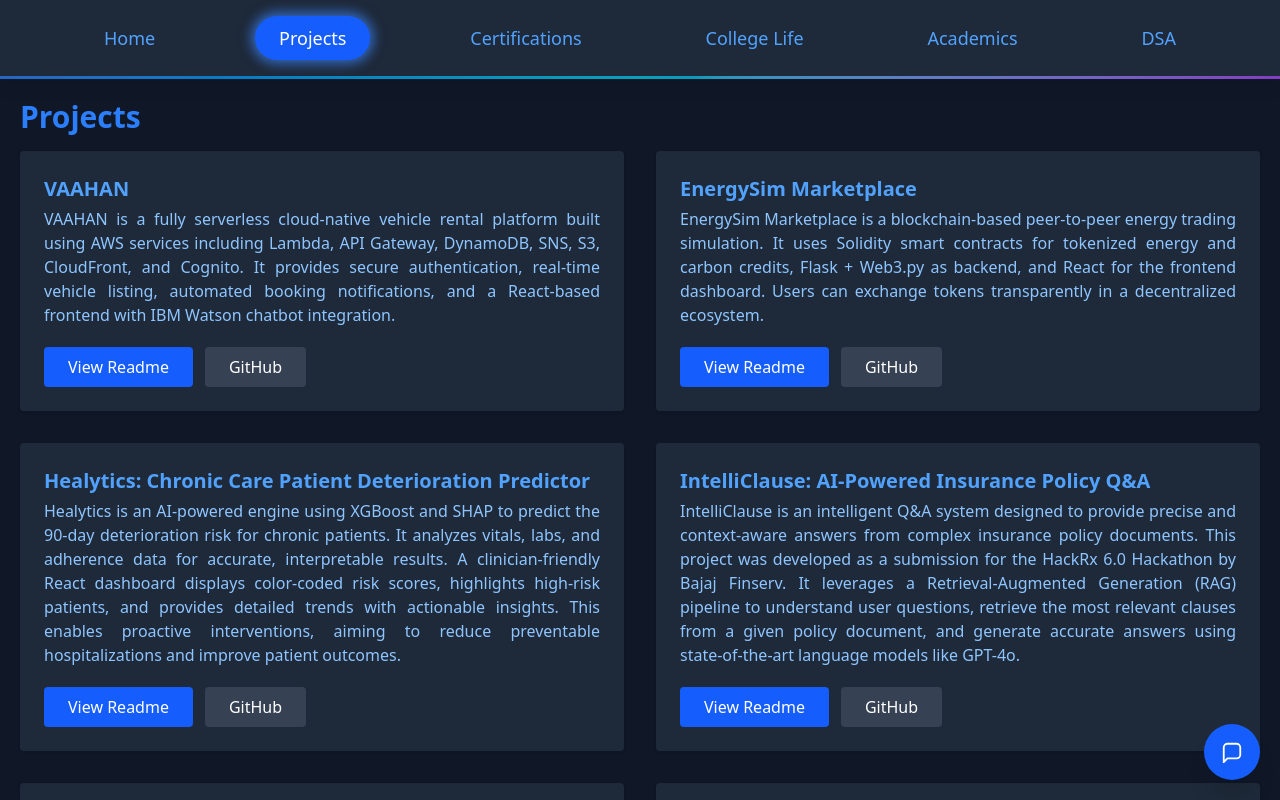
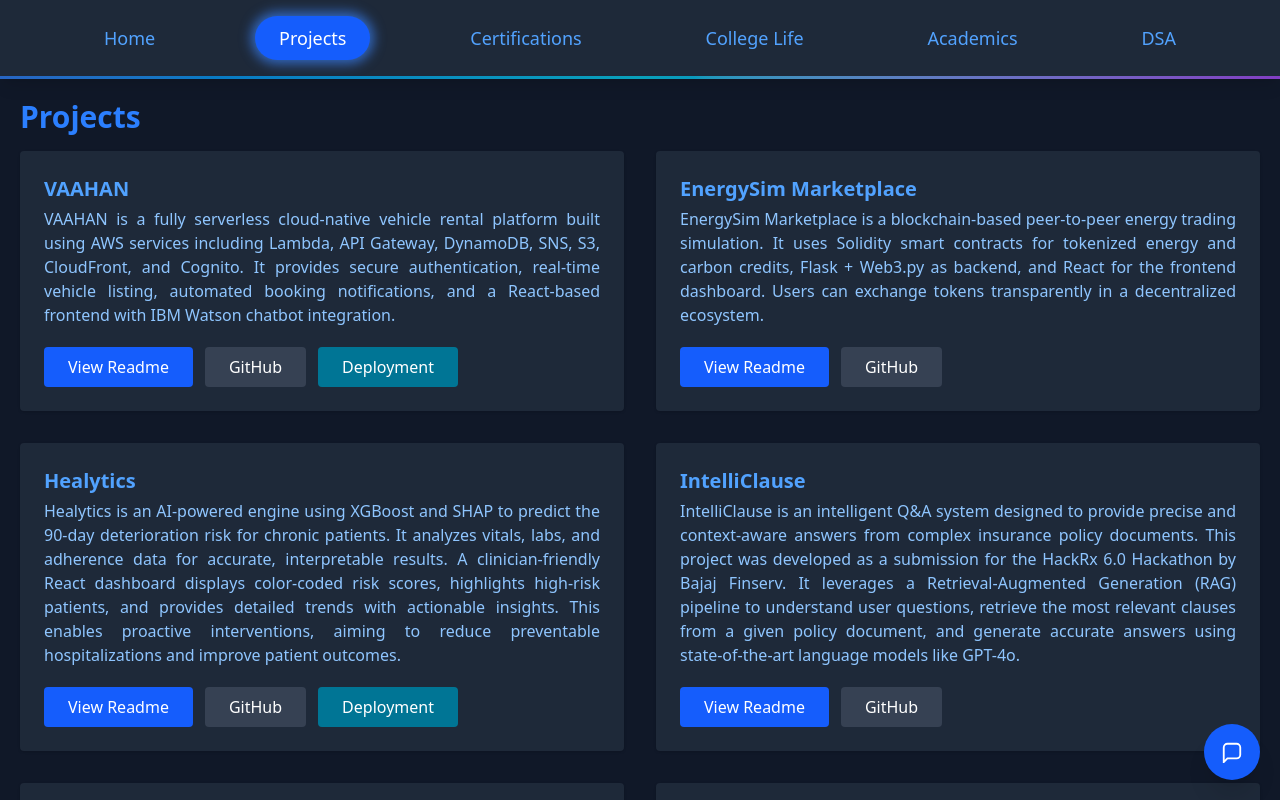
Before and after one commit to SushenGrover/Portfolio-Website, a React (Vite) app in the folder frontend/: page /projects in a window 1280 px wide. Shown: the top 800 px of the page. Built offline with nearby package versions, Linux system fonts and the light colour scheme.

Commit message:
added deployment links for healytics and vaahan

```diff
--- a/frontend/src/assets/ProjectsData.js
+++ b/frontend/src/assets/ProjectsData.js
@@ -8,7 +8,7 @@ export const projects = [
     githubRepo: "SushenGrover/VAAHAN-aws-based-vehicle-rental-platform",
     githubUrl:
       "https://github.com/SushenGrover/VAAHAN-aws-based-vehicle-rental-platform",
-    deployment: null,
+    deployment: "https://d2y5ak3q65zpz1.cloudfront.net/",
   },
   {
     name: "EnergySim Marketplace",
@@ -21,16 +21,16 @@ export const projects = [
     deployment: null,
   },
   {
-    name: "Healytics: Chronic Care Patient Deterioration Predictor",
+    name: "Healytics",
     oneliner: "",
     description:
       "Healytics is an AI-powered engine using XGBoost and SHAP to predict the 90-day deterioration risk for chronic patients. It analyzes vitals, labs, and adherence data for accurate, interpretable results. A clinician-friendly React dashboard displays color-coded risk scores, highlights high-risk patients, and provides detailed trends with actionable insights. This enables proactive interventions, aiming to reduce preventable hospitalizations and improve patient outcomes.",
     githubRepo: "SushenGrover/hackwell2",
     githubUrl: "https://github.com/SushenGrover/hackwell2",
-    deployment: null,
+    deployment: "https://hackwell-roan.vercel.app/",
   },
   {
-    name: "IntelliClause: AI-Powered Insurance Policy Q&A",
+    name: "IntelliClause",
     oneliner:
       "Secure, real-time and peer-to-peer (P2P) file sharing with AES Encryption.",
     description:
```
